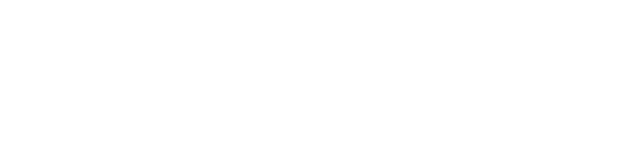
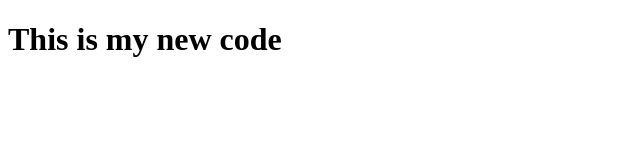
Before and after one commit to spartha343/myFirstRepository, a plain HTML site: page myFile.html in a window 1280 px wide. Shown: the whole page, without its empty margins (0-640 px from the left). Drawn offline with Linux system fonts and the light colour scheme.

Commit message:
2nd push

```diff
--- a/myFile.html
+++ b/myFile.html
@@ -7,6 +7,6 @@
     <title>My First Github Repository</title>
 </head>
 <body>
-
+    <h1>This is my new code</h1>
 </body>
 </html>
```
